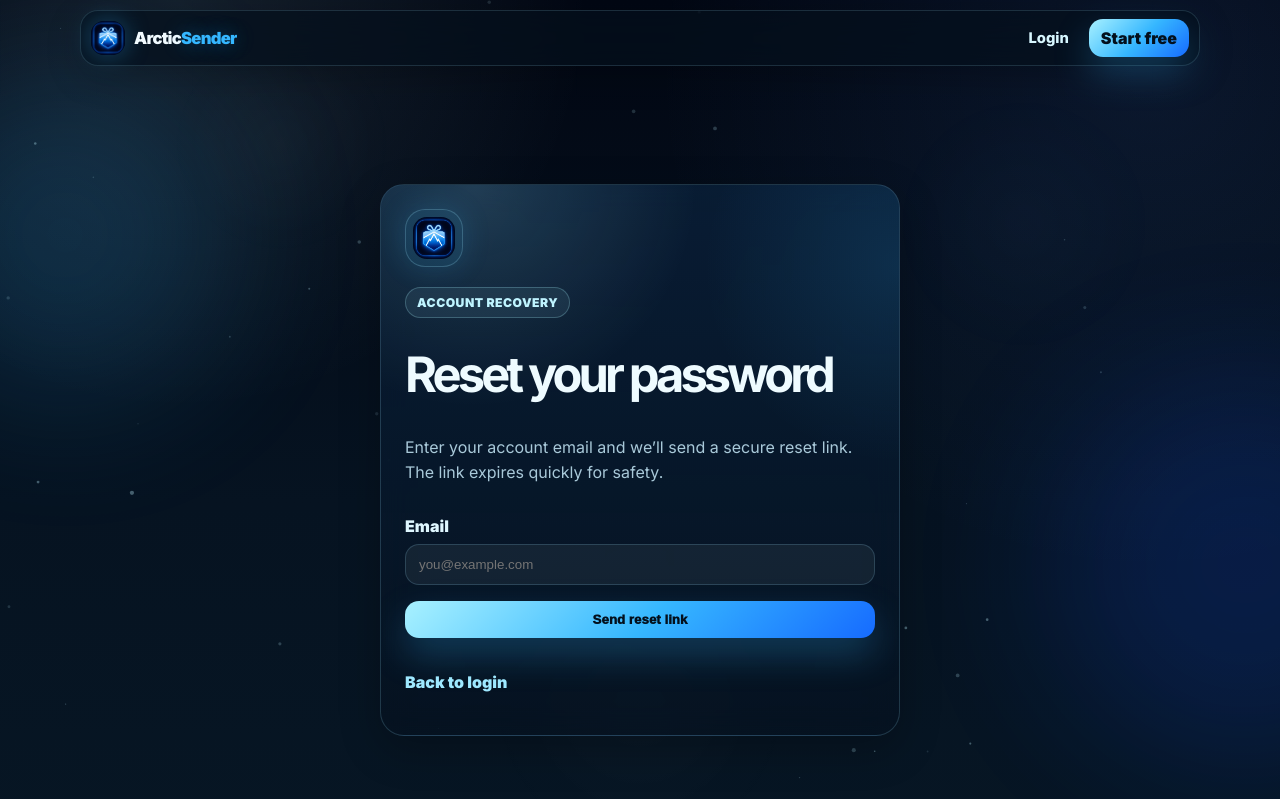
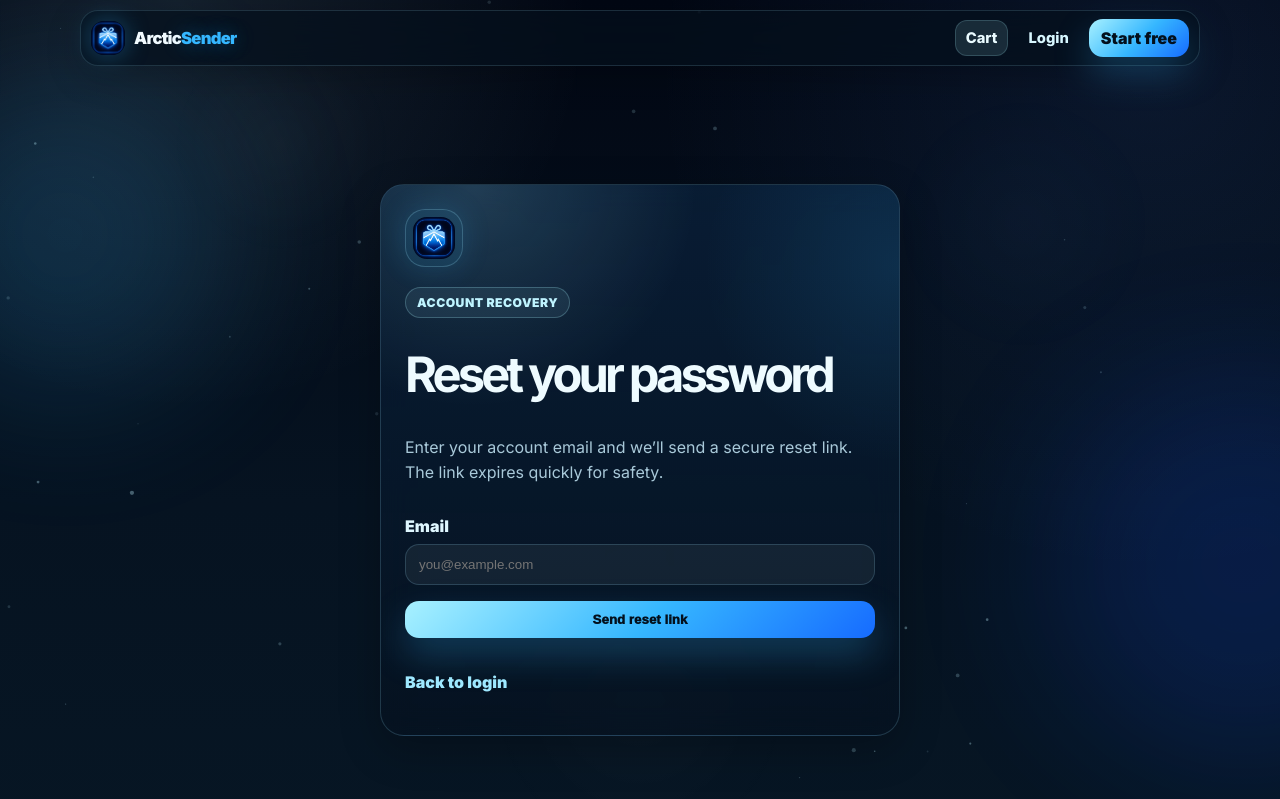
Before and after one commit to arcticsender/back, a Flask app: page /forgot-password in a window 1280 px wide. Shown: the top 799 px of the page. Run offline with Flask 3, Linux system fonts and the light colour scheme.

Commit message:
adding global cart

```diff
--- a/app.py
+++ b/app.py
@@ -574,6 +574,21 @@ def cart_creator_username():
     return user.username if user else None
 
 
+def cart_url():
+    username = cart_creator_username()
+    if username:
+        return url_for('cart', username=username)
+    return url_for('global_cart')
+
+
+def clear_session_keep_cart():
+    saved_cart = session.get('gift_cart')
+    session.clear()
+    if saved_cart:
+        session['gift_cart'] = saved_cart
+    session.modified = True
+
+
 def cart_entries_for_creator(creator):
     cart = session.get('gift_cart') or {'creator_id': None, 'items': []}
     if cart.get('creator_id') != creator.id:
@@ -773,6 +788,7 @@ def inject_globals():
         'cart_count': cart_count(),
         'cart_total_cents': cart_total_cents(),
         'cart_creator_username': cart_creator_username(),
+        'cart_url': cart_url(),
         'platform_fee_percent': PLATFORM_FEE_PERCENT,
         'stripe_connect_direct_payouts': STRIPE_CONNECT_DIRECT_PAYOUTS,
         'stripe_payout_status_label': stripe_payout_status_label,
@@ -791,7 +807,7 @@ def login_required(view):
             flash('Please log in first.', 'warning')
             return redirect(url_for('login'))
         if user.is_suspended:
-            session.clear()
+            clear_session_keep_cart()
             flash('This account is currently suspended. Contact support if you think this is wrong.', 'danger')
             return redirect(url_for('login'))
         if EMAIL_OTP_ENABLED and not user.email_verified:
@@ -1570,7 +1586,7 @@ def register():
                 flash('We sent a 6-digit verification code to your email.', 'success')
             return redirect(url_for('verify_email'))
         send_welcome_email(user)
-        session.clear()
+        clear_session_keep_cart()
         session.permanent = True
         session['user_id'] = user.id
         user.last_login_at = datetime.now(UTC).replace(tzinfo=None)
@@ -1594,7 +1610,7 @@ def verify_email():
         if not ok:
             flash(error, 'danger')
             return redirect(url_for('verify_email'))
-        session.clear()
+        clear_session_keep_cart()
         session.permanent = True
         session['user_id'] = user.id
         user.last_login_at = datetime.now(UTC).replace(tzinfo=None)
@@ -1717,7 +1733,7 @@ def verify_login():
         if not ok:
             flash(error, 'danger')
             return redirect(url_for('verify_login'))
-        session.clear()
+        clear_session_keep_cart()
         session.permanent = True
         session['user_id'] = user.id
         user.last_login_at = datetime.now(UTC).replace(tzinfo=None)
@@ -1750,7 +1766,7 @@ def resend_otp(purpose):
 
 @app.route('/logout')
 def logout():
-    session.clear()
+    clear_session_keep_cart()
     flash('Logged out.', 'info')
     return redirect(url_for('home'))
 
@@ -1983,6 +1999,14 @@ def support_item(item_id):
         flash('Gift added to cart.', 'success')
         return redirect(url_for('cart', username=item.creator.username))
     return render_template('support.html', item=item)
+
+
+@app.route('/cart')
+def global_cart():
+    username = cart_creator_username()
+    if username:
+        return redirect(url_for('cart', username=username))
+    return render_template('global_cart.html')
 
 
 @app.route('/cart/<username>', methods=['GET', 'POST'])
--- a/templates/base.html
+++ b/templates/base.html
@@ -26,25 +26,21 @@
         <a href="{{ url_for('dashboard') }}">Dashboard</a>
         <a href="{{ url_for('profile', username=current_user.username) }}">My Page</a>
         <a href="{{ url_for('public_leaderboard', username=current_user.username) }}">Gifters</a>
-        {% if cart_count %}<a class="cart-pill" href="{{ url_for('cart', username=current_user.username) }}">Cart · {{ cart_count }}</a>{% endif %}
+        <a class="cart-pill" href="{{ cart_url }}">Cart{% if cart_count %} · {{ cart_count }}{% endif %}</a>
         {% if current_user.is_admin %}<a href="{{ url_for('admin') }}">Admin</a>{% endif %}
         <a class="btn btn-small ghost" href="{{ url_for('logout') }}">Logout</a>
       {% else %}
-        {% if cart_count and cart_creator_username %}<a class="cart-pill" href="{{ url_for('cart', username=cart_creator_username) }}">Cart · {{ cart_count }}</a>{% endif %}
+        <a class="cart-pill" href="{{ cart_url }}">Cart{% if cart_count %} · {{ cart_count }}{% endif %}</a>
         <a href="{{ url_for('login') }}">Login</a>
         <a class="btn btn-small" href="{{ url_for('register') }}">Start free</a>
       {% endif %}
     </nav>
     <div class="mobile-top-actions" aria-label="Mobile quick actions">
       {% if current_user %}
-        <a class="mobile-cart-btn" href="{{ url_for('cart', username=current_user.username) }}" aria-label="Open cart"><svg class="cart-icon" viewBox="0 0 24 24" aria-hidden="true"><path d="M7 18.5a1.6 1.6 0 1 0 0 3.2 1.6 1.6 0 0 0 0-3.2Zm10 0a1.6 1.6 0 1 0 0 3.2 1.6 1.6 0 0 0 0-3.2ZM5.25 5.2h15.1l-1.45 7.15a2.35 2.35 0 0 1-2.3 1.88H8.15a2.35 2.35 0 0 1-2.31-1.94L4.63 3.9H2.5a.9.9 0 0 1 0-1.8h2.9c.45 0 .83.33.9.78l.95 2.32Zm.32 1.8 1.03 5.01c.15.72.78 1.24 1.55 1.24h8.45c.76 0 1.41-.53 1.56-1.27L19.16 7H5.57Z"/></svg>{% if cart_count %}<b>{{ cart_count }}</b>{% endif %}</a>
+        <a class="mobile-cart-btn" href="{{ cart_url }}" aria-label="Open cart"><svg class="cart-icon" viewBox="0 0 24 24" aria-hidden="true"><path d="M7 18.5a1.6 1.6 0 1 0 0 3.2 1.6 1.6 0 0 0 0-3.2Zm10 0a1.6 1.6 0 1 0 0 3.2 1.6 1.6 0 0 0 0-3.2ZM5.25 5.2h15.1l-1.45 7.15a2.35 2.35 0 0 1-2.3 1.88H8.15a2.35 2.35 0 0 1-2.31-1.94L4.63 3.9H2.5a.9.9 0 0 1 0-1.8h2.9c.45 0 .83.33.9.78l.95 2.32Zm.32 1.8 1.03 5.01c.15.72.78 1.24 1.55 1.24h8.45c.76 0 1.41-.53 1.56-1.27L19.16 7H5.57Z"/></svg>{% if cart_count %}<b>{{ cart_count }}</b>{% endif %}</a>
         <span class="mobile-balance-pill" title="Balance">{{ money(current_user.lifetime_earned_cents) }}</span>
       {% else %}
-        {% if cart_count and cart_creator_username %}
-          <a class="mobile-cart-btn" href="{{ url_for('cart', username=cart_creator_username) }}" aria-label="Open cart"><svg class="cart-icon" viewBox="0 0 24 24" aria-hidden="true"><path d="M7 18.5a1.6 1.6 0 1 0 0 3.2 1.6 1.6 0 0 0 0-3.2Zm10 0a1.6 1.6 0 1 0 0 3.2 1.6 1.6 0 0 0 0-3.2ZM5.25 5.2h15.1l-1.45 7.15a2.35 2.35 0 0 1-2.3 1.88H8.15a2.35 2.35 0 0 1-2.31-1.94L4.63 3.9H2.5a.9.9 0 0 1 0-1.8h2.9c.45 0 .83.33.9.78l.95 2.32Zm.32 1.8 1.03 5.01c.15.72.78 1.24 1.55 1.24h8.45c.76 0 1.41-.53 1.56-1.27L19.16 7H5.57Z"/></svg><b>{{ cart_count }}</b></a>
-        {% else %}
-          <a class="mobile-cart-btn" href="{{ url_for('login') }}" aria-label="Open cart"><svg class="cart-icon" viewBox="0 0 24 24" aria-hidden="true"><path d="M7 18.5a1.6 1.6 0 1 0 0 3.2 1.6 1.6 0 0 0 0-3.2Zm10 0a1.6 1.6 0 1 0 0 3.2 1.6 1.6 0 0 0 0-3.2ZM5.25 5.2h15.1l-1.45 7.15a2.35 2.35 0 0 1-2.3 1.88H8.15a2.35 2.35 0 0 1-2.31-1.94L4.63 3.9H2.5a.9.9 0 0 1 0-1.8h2.9c.45 0 .83.33.9.78l.95 2.32Zm.32 1.8 1.03 5.01c.15.72.78 1.24 1.55 1.24h8.45c.76 0 1.41-.53 1.56-1.27L19.16 7H5.57Z"/></svg></a>
-        {% endif %}
+        <a class="mobile-cart-btn" href="{{ cart_url }}" aria-label="Open cart"><svg class="cart-icon" viewBox="0 0 24 24" aria-hidden="true"><path d="M7 18.5a1.6 1.6 0 1 0 0 3.2 1.6 1.6 0 0 0 0-3.2Zm10 0a1.6 1.6 0 1 0 0 3.2 1.6 1.6 0 0 0 0-3.2ZM5.25 5.2h15.1l-1.45 7.15a2.35 2.35 0 0 1-2.3 1.88H8.15a2.35 2.35 0 0 1-2.31-1.94L4.63 3.9H2.5a.9.9 0 0 1 0-1.8h2.9c.45 0 .83.33.9.78l.95 2.32Zm.32 1.8 1.03 5.01c.15.72.78 1.24 1.55 1.24h8.45c.76 0 1.41-.53 1.56-1.27L19.16 7H5.57Z"/></svg>{% if cart_count %}<b>{{ cart_count }}</b>{% endif %}</a>
         <a class="mobile-auth-btn" href="{{ url_for('login') }}">Sign in</a>
       {% endif %}
       <button class="mobile-menu-btn" type="button" aria-label="Open menu" aria-controls="mobile-drawer" aria-expanded="false"><span></span><span></span><span></span></button>
@@ -63,14 +59,14 @@
         <a href="{{ url_for('dashboard') }}">Dashboard</a>
         <a href="{{ url_for('profile', username=current_user.username) }}">My Page</a>
         <a href="{{ url_for('public_leaderboard', username=current_user.username) }}">Gifters</a>
-        {% if cart_count %}<a href="{{ url_for('cart', username=current_user.username) }}">Cart · {{ cart_count }}</a>{% endif %}
+        <a href="{{ cart_url }}">Cart{% if cart_count %} · {{ cart_count }}{% endif %}</a>
         {% if current_user.is_admin %}<a href="{{ url_for('admin') }}">Admin</a>{% endif %}
         <a href="{{ url_for('settings') }}">Settings</a>
       </nav>
       <a class="btn full drawer-logout" href="{{ url_for('logout') }}">Logout</a>
     {% else %}
       <nav class="drawer-links">
-        {% if cart_count and cart_creator_username %}<a href="{{ url_for('cart', username=cart_creator_username) }}">Cart · {{ cart_count }}</a>{% endif %}
+        <a href="{{ cart_url }}">Cart{% if cart_count %} · {{ cart_count }}{% endif %}</a>
         <a href="{{ url_for('login') }}">Login</a>
         <a href="{{ url_for('register') }}">Start free</a>
       </nav>
```
Also changed, not shown: templates/global_cart.html (added, +16 -0 lines).
